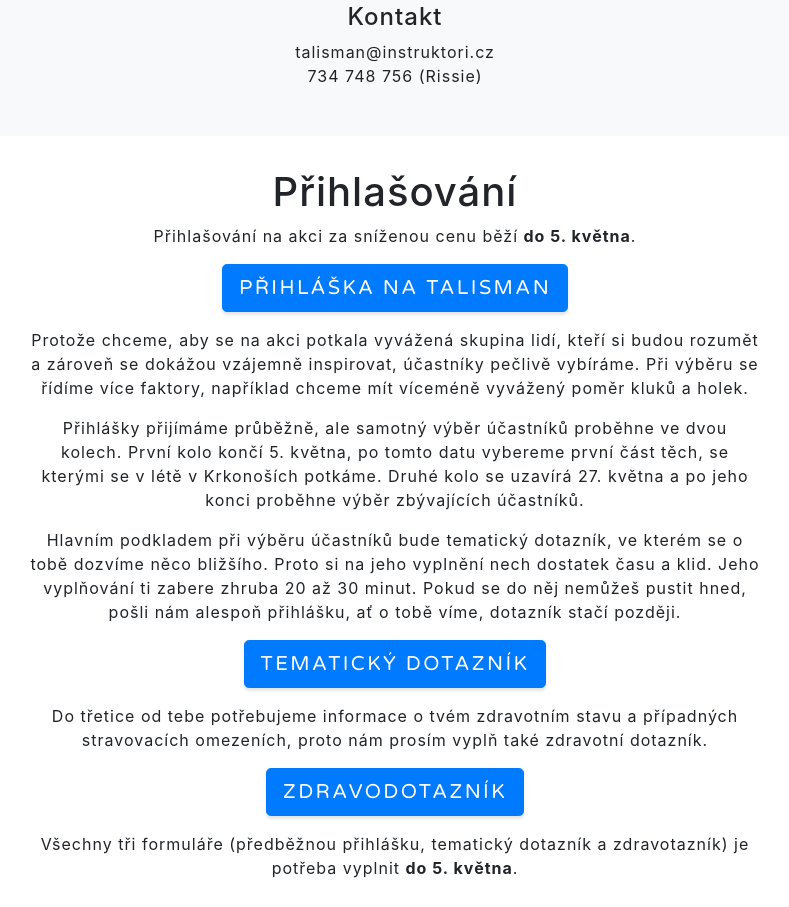
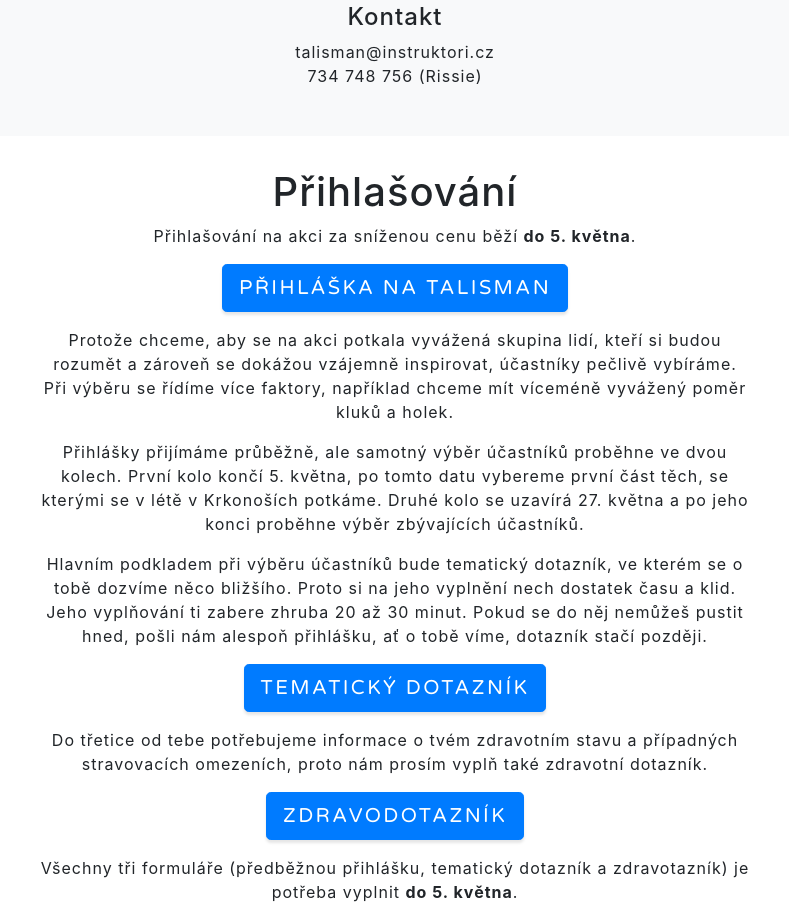
Before and after one commit to effa/zazitkovka-web, a website with bundled scripts: page index.html in a window 1280 px wide. Shown: the part 3109-4016 px from the top of the page, without its empty margins (245-1034 px from the left). Built offline with nearby package versions, Linux system fonts and the light colour scheme.

Commit message:
Fix width

```diff
--- a/css/grayscale.css
+++ b/css/grayscale.css
@@ -71,7 +71,7 @@
   position: relative;
   width: 100%;
   /*height: auto;*/
-  height: 92vh;
+  height: 88vh;
   min-height: 15rem;
   padding: 1rem;
   background: -webkit-gradient(linear, left top, left bottom, from(rgba(22, 22, 22, 0.1)), color-stop(75%, rgba(22, 22, 22, 0.5)), to(#161616)), url("../img/uvod-top-2018.jpg");
--- a/index.html
+++ b/index.html
@@ -190,8 +190,8 @@ je zážitková akce pro mladé dospělé na téma štěstí. Celých osm dnů v
 </section>
 
 
-<section id="signup" class="container content-section text-center subpage">
-    <div class="row">
+<section id="signup" class="content-section text-center subpage">
+    <div class="container">
       <div class="col-lg-8 offset-lg-2">
             <h1>Přihlašování</h1>
 
```
